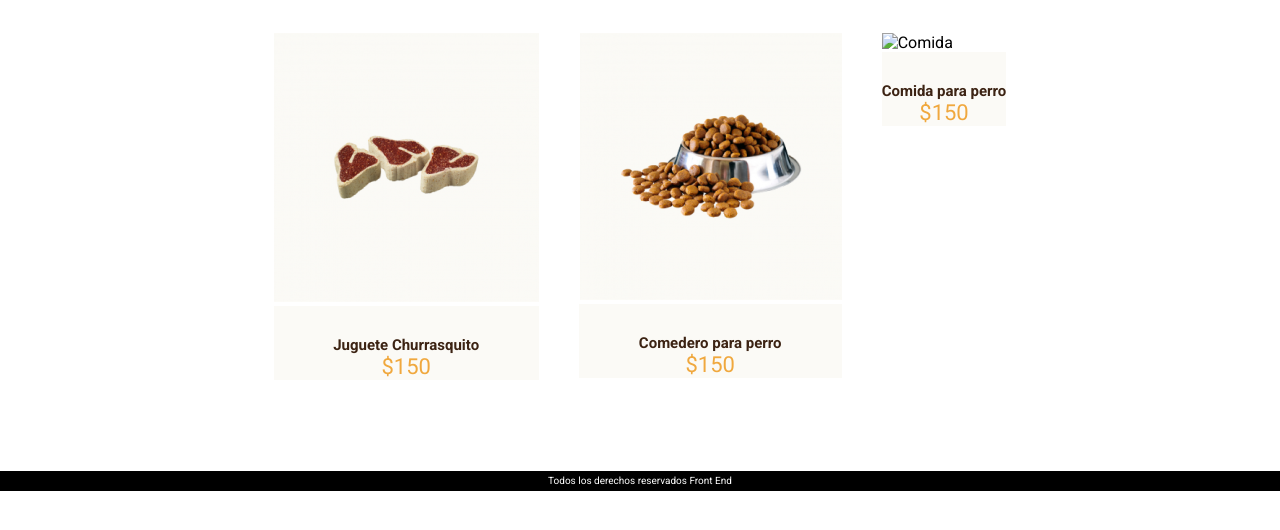
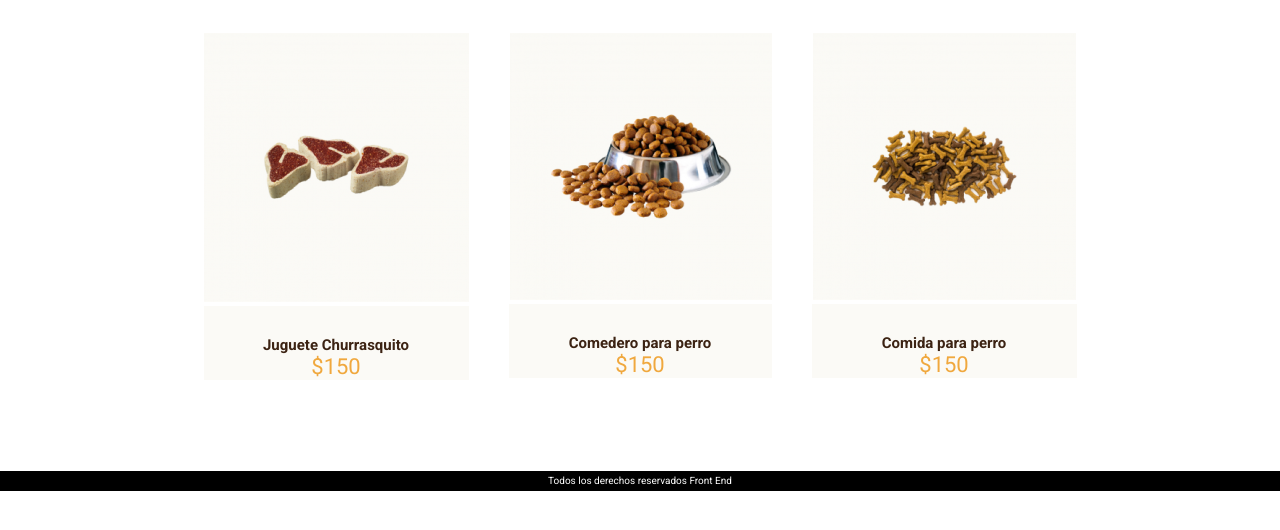
Before and after one commit to dsromeror/Frontend_I---Digital-House---Certified-Tech-Developer---Daniel-Romero, a plain HTML site: page 10.Examen/index.html in a window 1280 px wide. Shown: the part 250-780 px from the top of the page. Drawn offline with Linux system fonts and the light colour scheme.

Commit message:
[UPDATE] Se actualiza por feedback dada por validator W3C

```diff
--- a/10.Examen/index.html
+++ b/10.Examen/index.html
@@ -90,7 +90,7 @@
 
                 <div class="card">
                     <div class="card-img">
-                      <img src="img/Imagenes Examen B.png" alt="Comida" />
+                      <img src="img/Imagenes_Examen_B.png" alt="Comida" />
                     </div>
                     <div class="card-text">
                       <h4>Comida para perro</h4>
```
